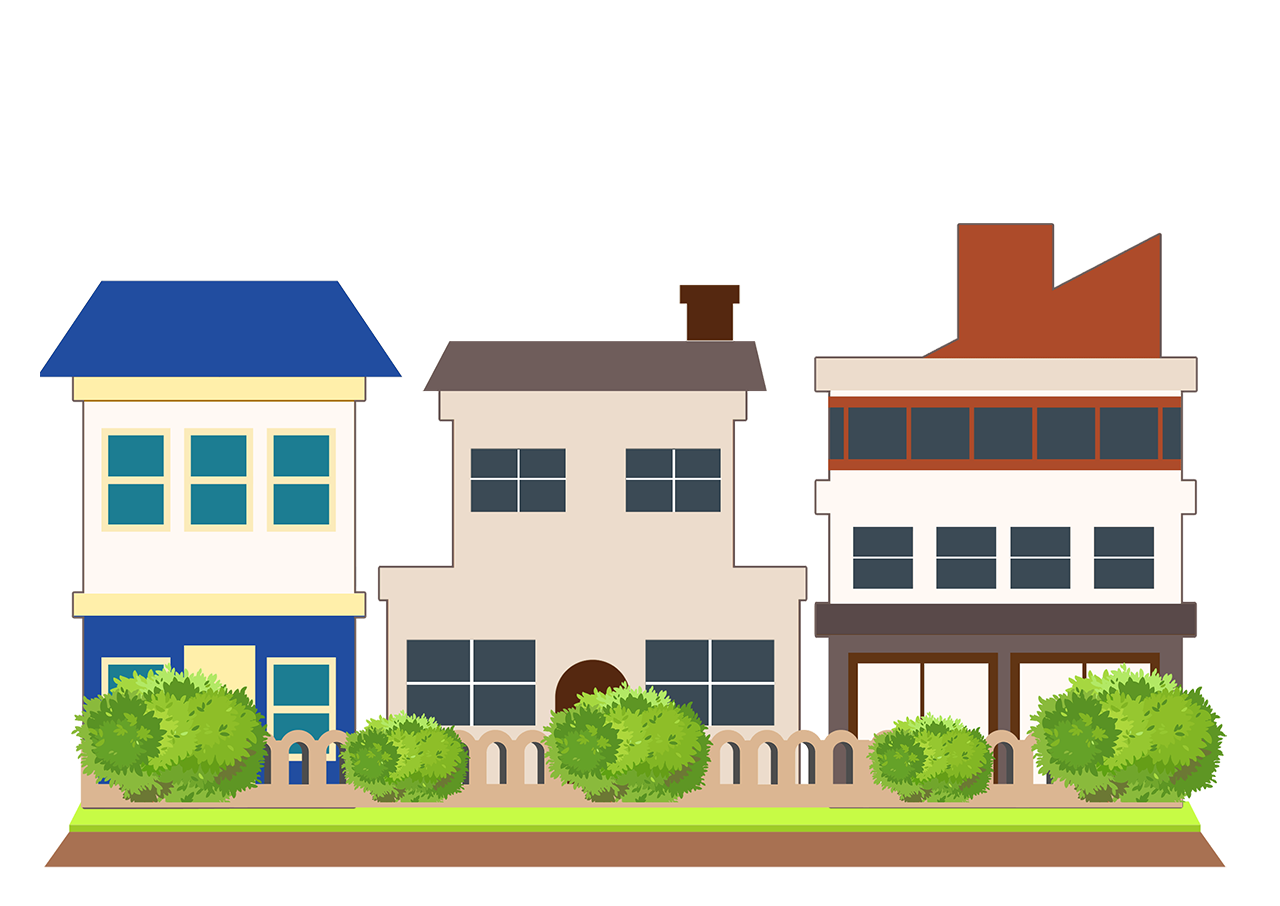
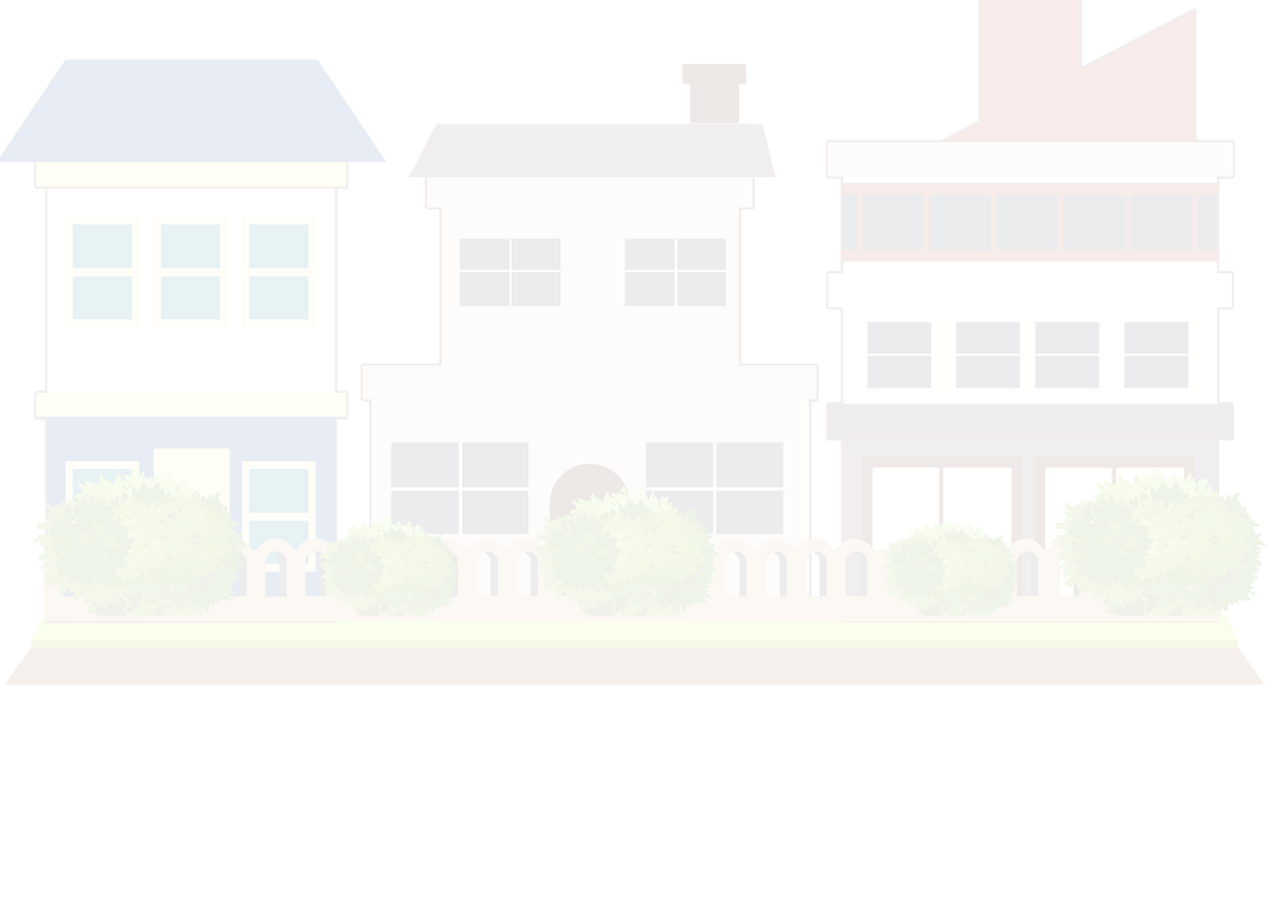
Before and after one commit to BullsEye34/NextUPProject, a React (Create React App) app in the folder Web/next-up/: page / in a window 1280 px wide. Shown: the top 906 px of the page. After the commit the page ends 800 px from the top, so only its background shows below. Built offline with nearby package versions, Linux system fonts and the light colour scheme.

Commit message:
Background with 10% Opacity

```diff
--- a/Web/next-up/src/App.css
+++ b/Web/next-up/src/App.css
@@ -25,14 +25,20 @@
 } */
 .background{
   background-color: #ffffff;
-  min-height: 100vh;
+}
+
+.Background-image{
   display: flex;
   flex-direction: column;
   align-items: center;
   justify-content: center;
   font-size: calc(10px + 2vmin);
   color: white;
+  min-height: 100vh;
+  opacity: 10%;
+  background: url("assets/mainBackground.png") no-repeat center / cover;
 }
+
 .App-link {
   color: #61dafb;
 }
--- a/Web/next-up/src/App.js
+++ b/Web/next-up/src/App.js
@@ -19,7 +19,7 @@ function App() {
         >
           Learn React
         </a> */}
-        <img src={mainBackground}></img>
+        <div className="Background-image"></div>
       </header>
     </div>
   );
```
